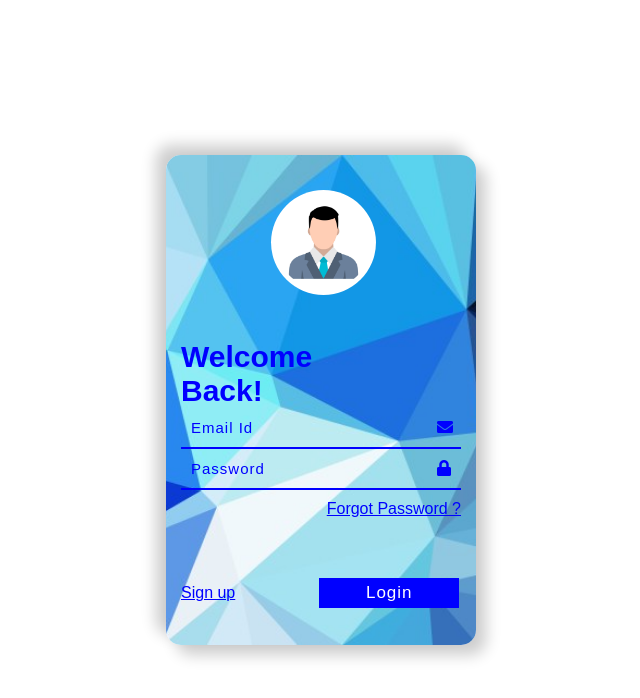
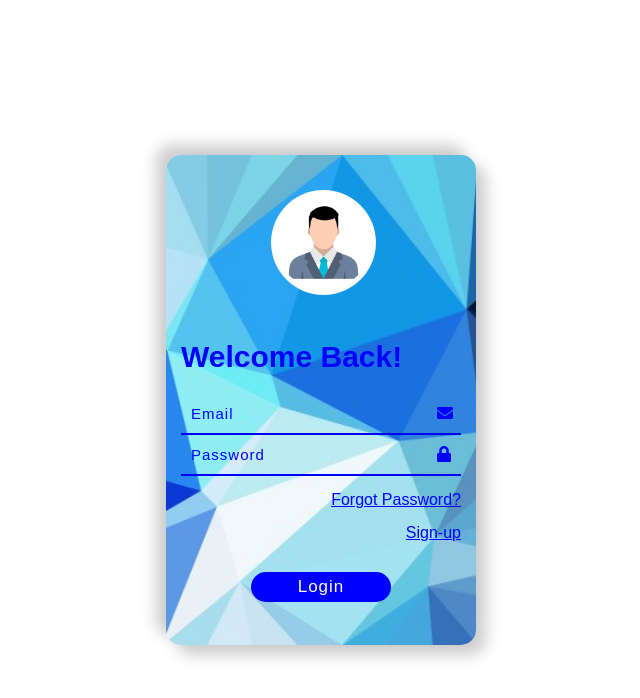
Before and after one commit to frederickjohn2023/loginUI, a plain HTML site: page index.html in a window 1280 px wide. Shown: the whole page, without its empty margins (319-959 px from the left). Drawn offline with Linux system fonts and the light colour scheme.

Commit message:
Add files via upload

```diff
--- a/index.html
+++ b/index.html
@@ -9,13 +9,13 @@
             <div class="login">
                 <div class="image_profile"><img src="user.jpg"></div>
                 <h1>Welcome Back!</h1>
-                <div class="inputbox"><input type="email" placeholder="Email Id">
+                <div class="inputbox"><input type="email" placeholder="Email">
                     <i class="fa fa-envelope"></i></div>
                 <div class="inputbox"><input type="password" placeholder="Password">
                     <i class="fa fa-lock"></i></div>
-                <div class="forgotpassword">Forgot Password ?</div>
+                <div class="forgotpassword">Forgot Password?</div>
+                <div class="signup">Sign-up</div>
                 <div class="bottom">
-                    <span>Sign up</span>
                     <button>Login</button>
                 </div>
             </div>
--- a/style.css
+++ b/style.css
@@ -45,7 +45,8 @@
 }
 h1{
     margin-top: 65px;
-    width:150px;
+    margin-bottom: 20px;
+    width:500px;
     color:#0000ff;
     font-size: 30px;
     font-family: Arial;
@@ -82,30 +83,38 @@ input{
     color:#0000ff;
     display: flex;
     flex-direction: row-reverse;
-    padding:10px 0px;
+    padding:15px 0px;
+    text-decoration: underline;
+    font-family: Arial;
+}
+.signup{
+    color:#0000ff;
+    display: flex;
+    flex-direction: row-reverse;
+    padding: 0px 0px;
     text-decoration: underline;
     font-family: Arial;
 }
 .bottom{
-  position: relative;
-  top: 50px;
-
+    position: relative;
+    top: 30px;
+    text-align: center;
 }
 .bottom span{
-    width:140px;
+    width: 140px;
     height: 30px;
     font-size: 16px;
     font-family: Arial;
     color:#0000ff;
     text-decoration: underline;
-    padding-right: 80px;
 }
 .bottom button{
-    width:140px;
+    width: 140px;
     height: 30px;
     background: #0000ff;
     border:none;
     font-size: 17px;
     color:#fff;
     letter-spacing: 1px;
+    border-radius: 25px;
 }
```
